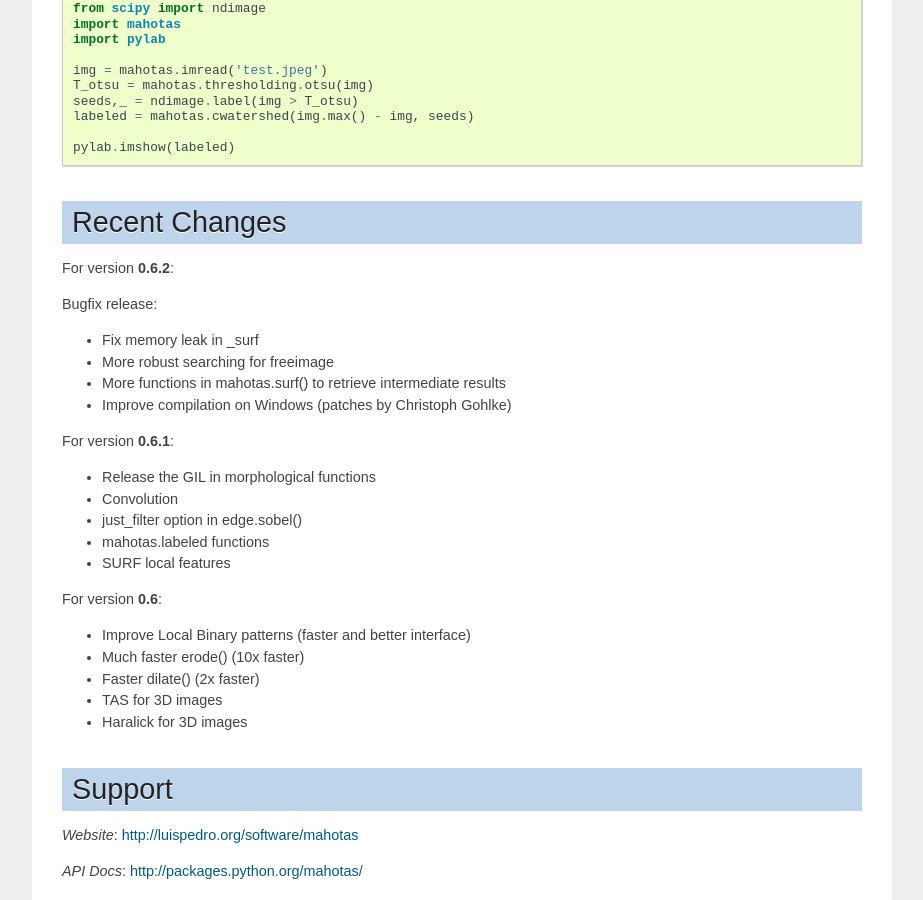
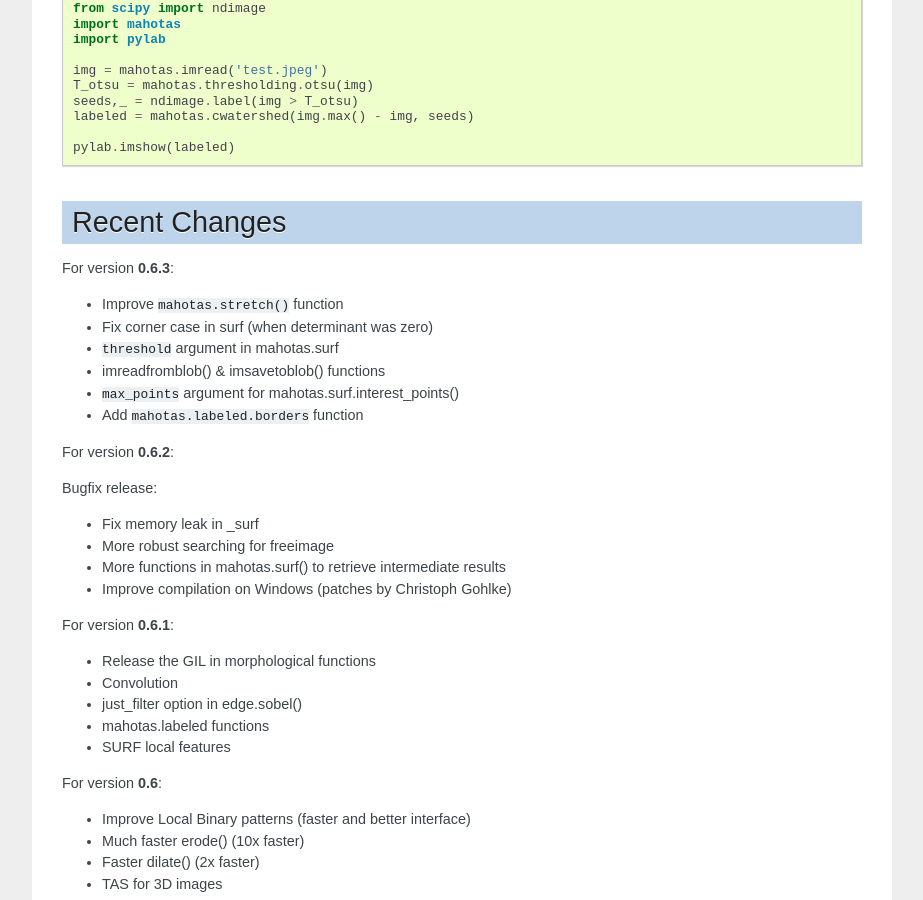
Before and after one commit to luispedro/mahotas, a Sphinx documentation site: the page built from docs/source/readme.rst, in a window 1280 px wide and 900 px high, scrolled down 507 px. Shown: the whole window, without its empty margins (198-1121 px from the left). Built offline with Sphinx 7.4.7, drawn with Linux system fonts in a browser that asks for light colours; formulas are drawn with MathJax 3.

Commit message:
DOC Document changes

```diff
--- a/docs/source/readme.rst
+++ b/docs/source/readme.rst
@@ -42,6 +42,15 @@ threshold).
 Recent Changes
 --------------
 
+For version **0.6.3**:
+
+- Improve ``mahotas.stretch()`` function
+- Fix corner case in surf (when determinant was zero)
+- ``threshold`` argument in mahotas.surf
+- imreadfromblob() & imsavetoblob() functions
+- ``max_points`` argument for mahotas.surf.interest_points()
+- Add ``mahotas.labeled.borders`` function
+
 For version **0.6.2**:
 
 Bugfix release:
```
Also changed, not shown: README.rst (+10 -2 lines), 1 other file.
